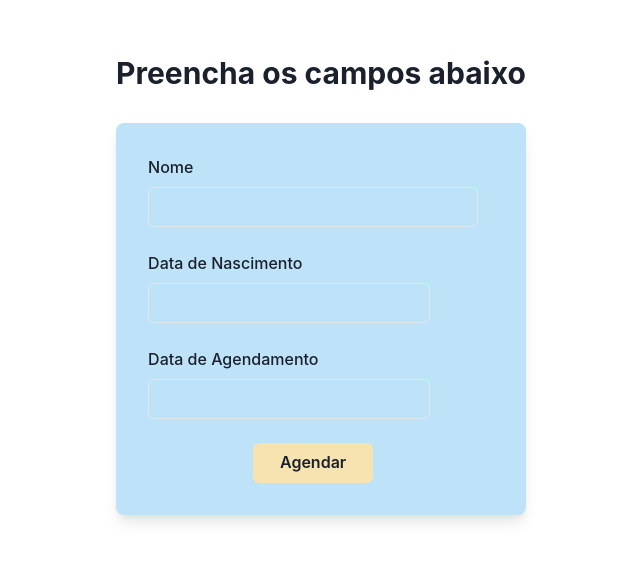
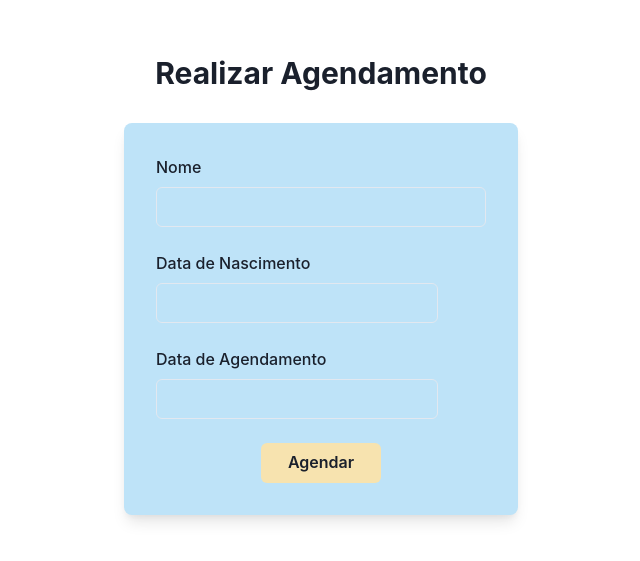
Before and after one commit to SamsSouza22/FrontendPitang2024, a React (Vite) app in the folder frontend/: page /agendar in a window 1280 px wide. Shown: the part 115-676 px from the top of the page, without its empty margins (319-959 px from the left). Built offline with nearby package versions, Linux system fonts and the light colour scheme.

Commit message:
:recycle: refactor: Movendo o datepicker para um componente separado em CustomDatePicker.jsx

```diff
--- /dev/null
+++ b/frontend/src/components/CustomDatePicker.jsx
@@ -0,0 +1,52 @@
+import PropTypes from "prop-types";
+import DatePicker from "react-datepicker";
+import "react-datepicker/dist/react-datepicker.css";
+import { Input } from "@chakra-ui/react";
+
+const CustomDatePicker = ({
+  selected,
+  onChange,
+  maxDate,
+  minDate,
+  showTimeSelect,
+  dateFormat,
+  timeFormat,
+  timeIntervals,
+}) => {
+  return (
+    <DatePicker
+      selected={selected}
+      onChange={onChange}
+      maxDate={maxDate}
+      minDate={minDate}
+      showTimeSelect={showTimeSelect}
+      dateFormat={dateFormat}
+      timeFormat={timeFormat}
+      timeIntervals={timeIntervals}
+      customInput={<Input />}
+    />
+  );
+};
+
+CustomDatePicker.propTypes = {
+  selected: PropTypes.instanceOf(Date),
+  onChange: PropTypes.func.isRequired,
+  maxDate: PropTypes.instanceOf(Date),
+  minDate: PropTypes.instanceOf(Date),
+  showTimeSelect: PropTypes.bool,
+  dateFormat: PropTypes.string,
+  timeFormat: PropTypes.string,
+  timeIntervals: PropTypes.number
+};
+
+CustomDatePicker.defaultProps = {
+  selected: null,
+  maxDate: null,
+  minDate: null,
+  showTimeSelect: false,
+  dateFormat: "MM/dd/yyyy",
+  timeFormat: "HH:mm",
+  timeIntervals: 60,
+};
+
+export default CustomDatePicker;
--- a/frontend/src/components/FormAgendamento.jsx
+++ b/frontend/src/components/FormAgendamento.jsx
@@ -1,8 +1,6 @@
 import { useForm, Controller } from "react-hook-form";
-import DatePicker from "react-datepicker";
 import z from "zod";
 import { zodResolver } from "@hookform/resolvers/zod";
-import "react-datepicker/dist/react-datepicker.css";
 import {
   FormControl,
   FormLabel,
@@ -12,6 +10,8 @@ import {
   Button,
   Text,
 } from "@chakra-ui/react";
+
+import CustomDatePicker from "./CustomDatePicker";
 
 const formSchema = z.object({
   nome: z.string().min(1, { message: "Informe seu nome" }),
@@ -56,12 +56,11 @@ const FormAgendamento = () => {
             control={control}
             defaultValue={null}
             render={({ field }) => (
-              <DatePicker
+              <CustomDatePicker
                 selected={field.value}
                 onChange={(data) => field.onChange(data)}
                 maxDate={new Date()}
                 dateFormat="dd/MM/yyyy"
-                customInput={<Input />}
               />
             )}
           />
@@ -76,16 +75,12 @@ const FormAgendamento = () => {
             control={control}
             defaultValue={null}
             render={({ field }) => (
-              <DatePicker
+              <CustomDatePicker
                 selected={field.value}
                 onChange={(data) => field.onChange(data)}
                 minDate={new Date()}
                 dateFormat="dd/MM/yyyy HH:mm"
                 showTimeSelect
-                showTimeSelectOnly={false}
-                timeFormat="HH:mm"
-                timeIntervals={60}
-                customInput={<Input />}
               />
             )}
           />
--- a/frontend/src/pages/CadastroAgendamento.jsx
+++ b/frontend/src/pages/CadastroAgendamento.jsx
@@ -6,7 +6,7 @@ const CadastroAgendamento = () => {
     <Flex minH={"100vh"} align={"center"} justify={"center"}>
       <Stack spacing={8} mx={"auto"} maxW={"lg"} py={12} px={6}>
         <Stack align={"center"}>
-          <Heading fontSize={"3xl"}>Preencha os campos abaixo</Heading>
+          <Heading fontSize={"3xl"}>Realizar Agendamento</Heading>
         </Stack>
         <Box rounded={"lg"} boxShadow={"lg"} p={8} bg = "blue.100">
           <FormAgendamento />
```
